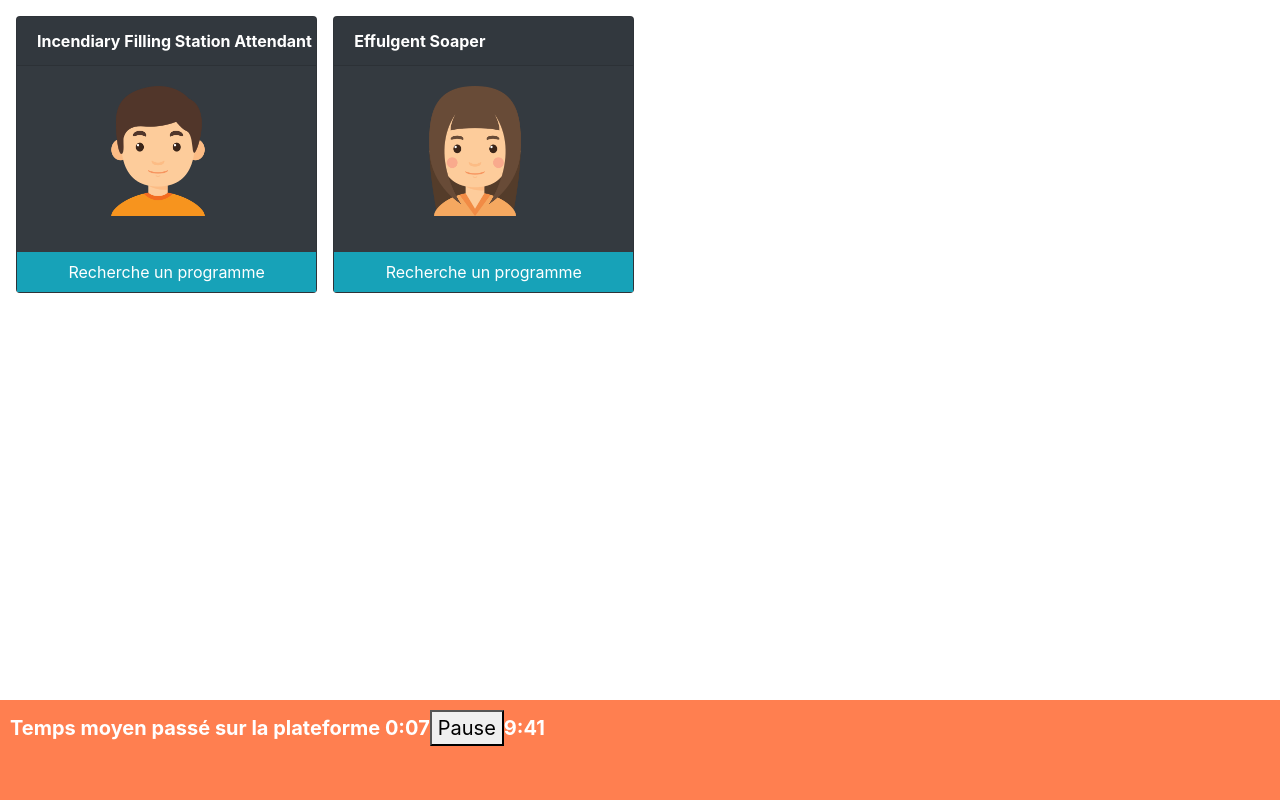
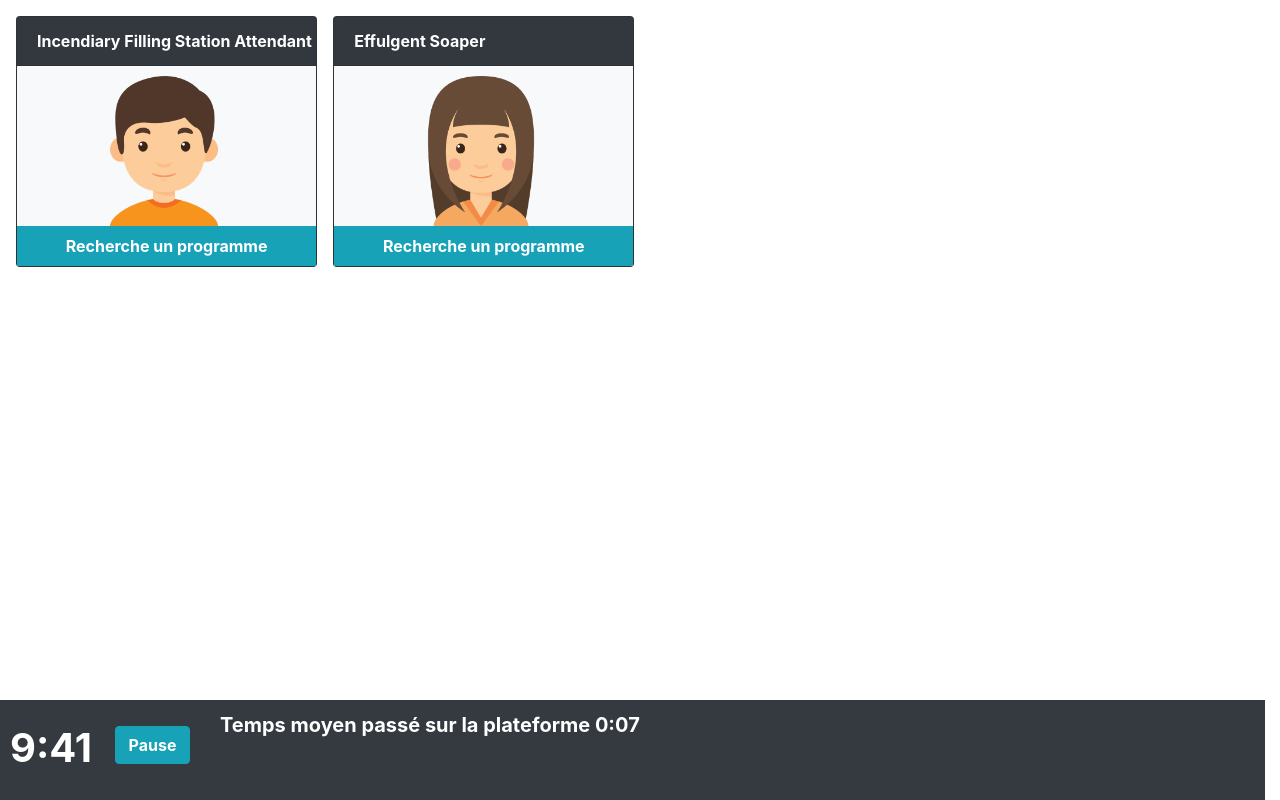
Before and after one commit to morgandruesne/ProjectWeek2019, a React (Create React App) app: page /collabo in a window 1280 px wide. Built offline with nearby package versions, Linux system fonts and the light colour scheme.

Commit message:
Adding clock display

```diff
--- a/src/component/collabo.js
+++ b/src/component/collabo.js
@@ -146,23 +146,33 @@ class Collabo extends Component {
                         <div className="card-header card-title">
                             {item.id}
                         </div>
-                        <div className="card-body">
+                        <div className="bg-light">
                             <img className="center-img w-50" src={item.image} alt="bullshit" />
                         </div>
-                        <div className={"card-text mt-3 text-center p-2 " + item.statusClass}>
+                        <div className={"card-text mt-0 text-center p-2 font-weight-bold " + item.statusClass}>
                             {item.status}
                         </div>
                     </div>
                 ))}
-                <div className="infobar">
-                    Temps moyen passé sur la plateforme {this.state._disconnectedUserTimeAverageString}
-                    <button
-                        className="button comments"
-                        onClick={ this._pause }
-                    >
-                        {this.state._simulationState}
-                    </button>
-                    {this.state._simulationDateString}
+                <div className="infobar bg-dark row">
+                    <div className="col-lg-1 text-right clock mt-2">
+                        {this.state._simulationDateString}
+                    </div>
+                    <div className="col-lg-1 pause-btn mt-3">
+                        <button
+                            className="btn btn-block btn-info comments font-weight-bold"
+                            onClick={ this._pause }
+                        >
+                            {this.state._simulationState}
+                        </button>
+                    </div>
+                    <div className="col-lg-10">
+                        Temps moyen passé sur la plateforme {this.state._disconnectedUserTimeAverageString}
+                    </div>
+
+
+
+
                 </div>
             </div>
         );
--- a/src/index.css
+++ b/src/index.css
@@ -17,8 +17,9 @@ code {
 }
 
 .center-img {
+  margin-top: 10px;
   position: relative;
-  left: 3.5rem;
+  left: 4.5rem;
 }
 
 .infobar {
@@ -27,7 +28,6 @@ code {
   height: 100px;
   width: 100%;
   padding: 10px;
-  background-color: coral;
   color: white;
   font-weight: bold;
   font-size: 20px;
@@ -39,3 +39,11 @@ code {
   text-overflow: ellipsis;
   white-space: nowrap;
 }
+
+.clock {
+  font-size: 40px;
+}
+
+.pause-btn {
+  height: 100px;
+}
```
